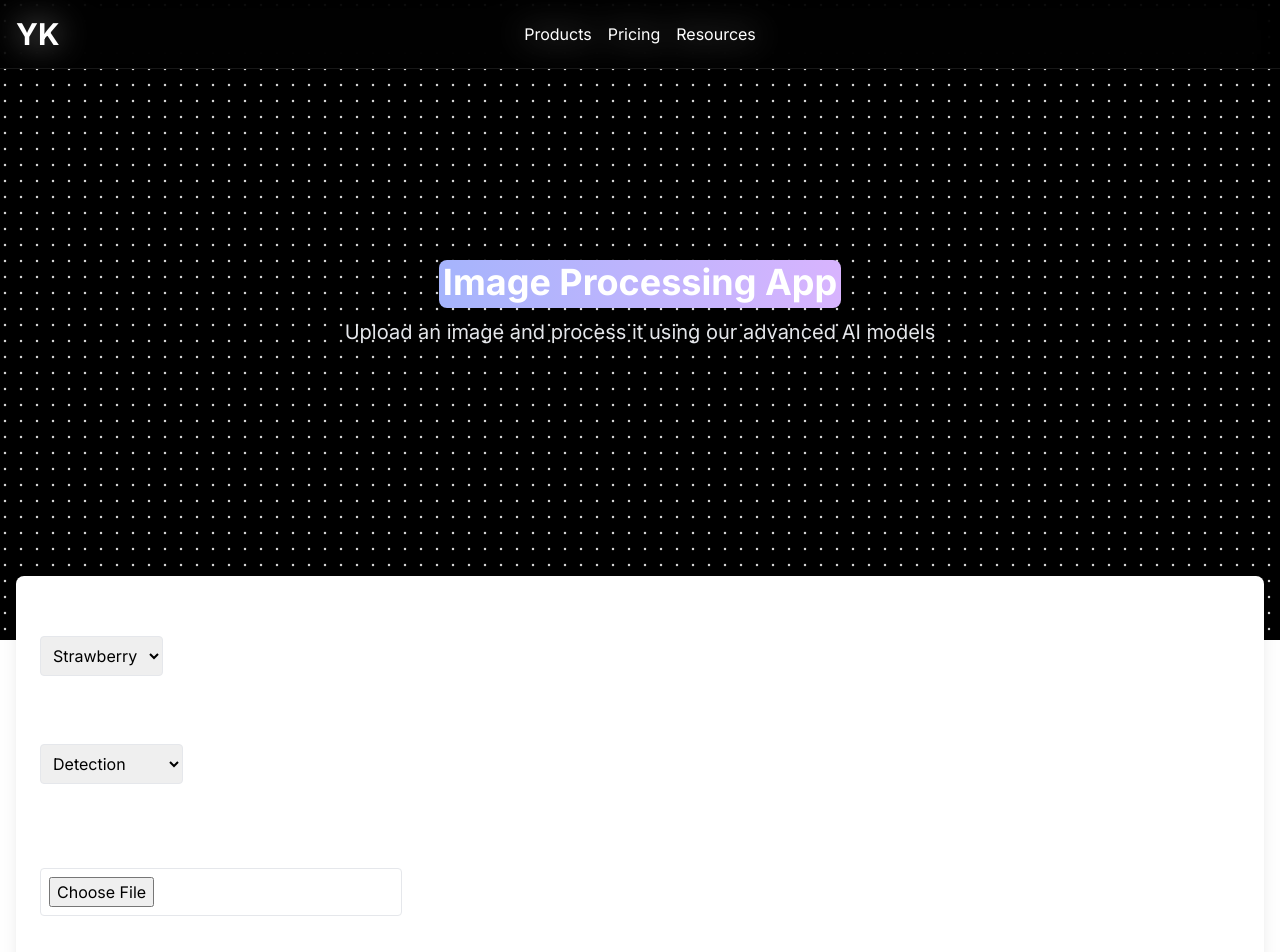
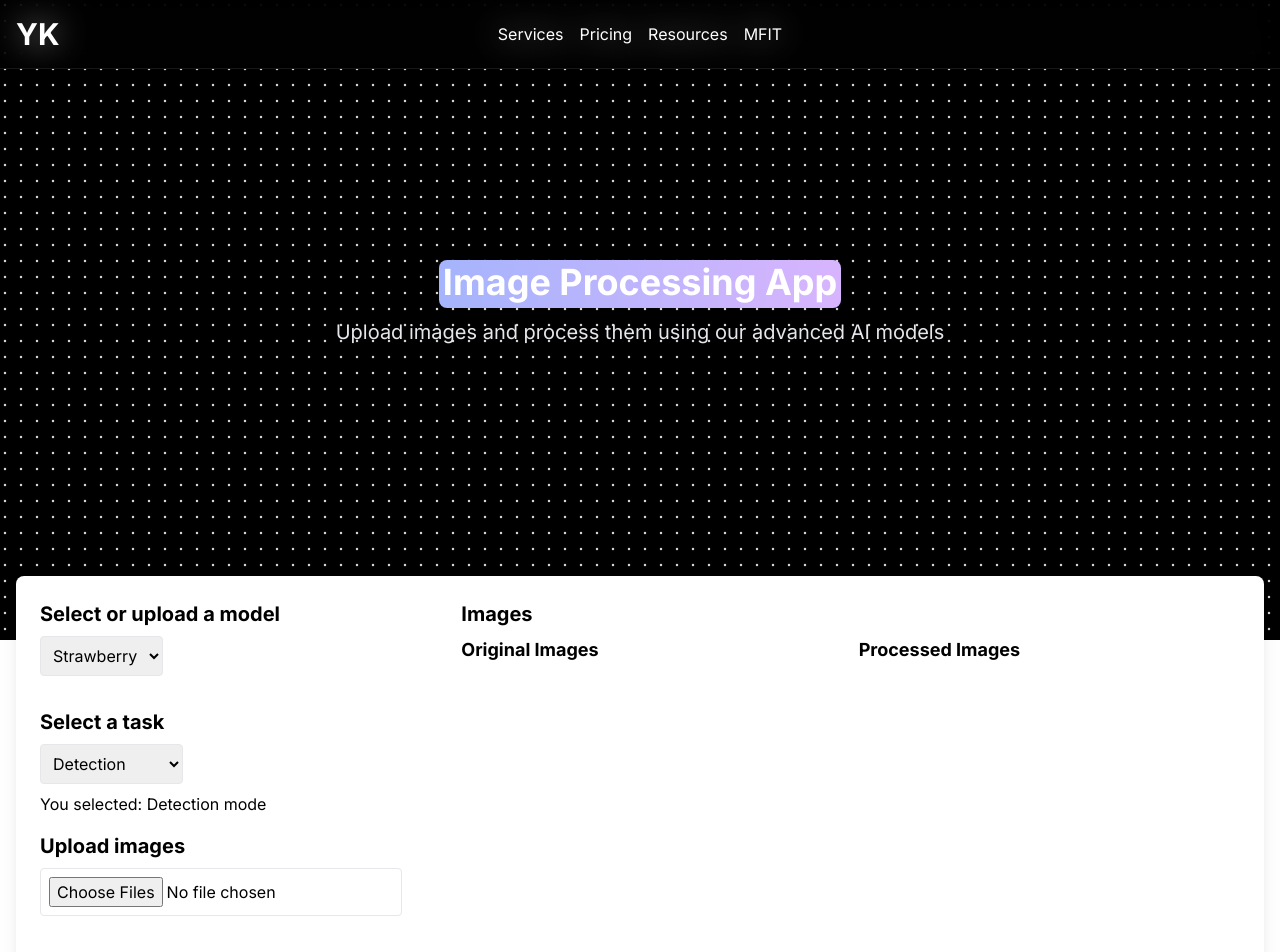
Before and after one commit to Yaandle/YKSolutions, a Next.js app: page /MFIT in a window 1280 px wide. Shown: the top 952 px of the page. Built offline with nearby package versions, Linux system fonts and the light colour scheme.

Commit message:
MFIT Multi-Image

```diff
--- a/src/app/(main)/(pages)/MFIT/page.tsx
+++ b/src/app/(main)/(pages)/MFIT/page.tsx
@@ -1,5 +1,3 @@
-// src/app/(main)/(pages)/MFIT/page.tsx
-
 "use client";
 
 import React, { useState } from 'react';
@@ -14,32 +12,34 @@ import { HeroHighlight, Highlight } from '@/components/ui/hero-highlight';
 const App = () => {
   const [selectedModel, setSelectedModel] = useState('Strawberry');
   const [selectedTask, setSelectedTask] = useState('Detection');
-  const [originalImage, setOriginalImage] = useState<string | null>(null);
-  const [processedImage, setProcessedImage] = useState<string | null>(null);
-  const [imageFile, setImageFile] = useState<File | null>(null);
+  const [originalImages, setOriginalImages] = useState<string[]>([]);
+  const [processedImages, setProcessedImages] = useState<string[]>([]);
+  const [imageFiles, setImageFiles] = useState<File[]>([]);
   const [processing, setProcessing] = useState<boolean>(false);
 
-  const handleImageUpload = (file: File) => {
-    const imageUrl = URL.createObjectURL(file);
-    setOriginalImage(imageUrl);
-    setImageFile(file);
-    setProcessedImage(null);
+  const handleImageUpload = (files: File[]) => {
+    const imageUrls = files.map(file => URL.createObjectURL(file));
+    setOriginalImages(imageUrls);
+    setImageFiles(files);
+    setProcessedImages([]);
   };
 
-  const handleProcessImage = async () => {
-    if (imageFile) {
+  const handleProcessImages = async () => {
+    if (imageFiles.length > 0) {
       try {
         setProcessing(true);
-        const processedImageUrl = await processImage(imageFile, selectedModel, selectedTask);
-        setProcessedImage(processedImageUrl);
-        console.log('Image processed successfully');
+        const processedImageUrls = await Promise.all(
+          imageFiles.map(file => processImage(file, selectedModel, selectedTask))
+        );
+        setProcessedImages(processedImageUrls);
+        console.log('Images processed successfully');
       } catch (error) {
-        console.error('Error processing image:', error);
+        console.error('Error processing images:', error);
       } finally {
         setProcessing(false);
       }
     } else {
-      console.error('No image file selected');
+      console.error('No image files selected');
     }
   };
 
@@ -52,7 +52,7 @@ const App = () => {
             <Highlight>Image Processing App</Highlight>
           </h1>
           <p className="text-xl text-gray-200 mb-8">
-            Upload an image and process it using our advanced AI models
+            Upload images and process them using our advanced AI models
           </p>
         </div>
       </HeroHighlight>
@@ -68,15 +68,15 @@ const App = () => {
               />
               <ImageUpload onImageUpload={handleImageUpload} />
               <Button
-                onClick={handleProcessImage}
-                disabled={processing || !imageFile}
-                className="w-full mt-4"
+                onClick={handleProcessImages}
+                disabled={processing || imageFiles.length === 0}
+                className="w-full text-black mt-4"
               >
-                {processing ? 'Processing...' : 'Process Image'}
+                {processing ? 'Processing...' : 'Process Images'}
               </Button>
             </div>
             <div className="w-full md:w-2/3 mt-8 md:mt-0">
-              <ImageDisplay originalImage={originalImage} processedImage={processedImage} />
+              <ImageDisplay originalImages={originalImages} processedImages={processedImages} />
             </div>
           </div>
         </div>
--- a/src/components/global/ImageDisplay.tsx
+++ b/src/components/global/ImageDisplay.tsx
@@ -1,27 +1,35 @@
 import React from 'react';
 
 interface ImageDisplayProps {
-  originalImage: string | null;
-  processedImage: string | null;
+  originalImages: string[];
+  processedImages: string[];
 }
 
-const ImageDisplay: React.FC<ImageDisplayProps> = ({ originalImage, processedImage }) => {
+const ImageDisplay: React.FC<ImageDisplayProps> = ({ originalImages, processedImages }) => {
   return (
     <div className="mb-4">
-      <h2 className="text-xl font-bold mb-2">Images</h2>
+      <h2 className="text-xl text-black font-bold mb-2">Images</h2>
       <div className="grid grid-cols-2 gap-4">
-        {originalImage && (
-          <div>
-            <h3 className="text-lg font-bold mb-2">Original Image</h3>
-            <img src={originalImage} alt="Original" className="border rounded" />
-          </div>
-        )}
-        {processedImage && (
-          <div>
-            <h3 className="text-lg font-bold mb-2">Processed Image</h3>
-            <img src={processedImage} alt="Processed" className="border rounded" />
-          </div>
-        )}
+        <div>
+          <h3 className="text-lg text-black font-bold mb-2">Original Images</h3>
+          {originalImages.length > 0 ? (
+            originalImages.map((image, index) => (
+              <img key={index} src={image} alt={`Original ${index}`} className="border rounded mb-2" />
+            ))
+          ) : (
+            <p>No original images uploaded</p>
+          )}
+        </div>
+        <div>
+          <h3 className="text-lg text-black font-bold mb-2">Processed Images</h3>
+          {processedImages.length > 0 ? (
+            processedImages.map((image, index) => (
+              <img key={index} src={image} alt={`Processed ${index}`} className="border rounded mb-2" />
+            ))
+          ) : (
+            <p>No processed images available</p>
+          )}
+        </div>
       </div>
     </div>
   );
--- a/src/components/global/ImageUploader.tsx
+++ b/src/components/global/ImageUploader.tsx
@@ -1,24 +1,40 @@
 import React, { useState } from 'react';
 
 interface ImageUploadProps {
-  onImageUpload: (file: File) => void;
+  onImageUpload: (files: File[]) => void;
 }
 
 const ImageUpload: React.FC<ImageUploadProps> = ({ onImageUpload }) => {
-  const [selectedFile, setSelectedFile] = useState<File | null>(null);
+  const [selectedFiles, setSelectedFiles] = useState<File[]>([]);
 
   const handleFileChange = (event: React.ChangeEvent<HTMLInputElement>) => {
     if (event.target.files && event.target.files.length > 0) {
-      setSelectedFile(event.target.files[0]);
-      onImageUpload(event.target.files[0]);
+      const filesArray = Array.from(event.target.files);
+      setSelectedFiles(filesArray);
+      onImageUpload(filesArray);
     }
   };
 
   return (
     <div className="mb-4">
-      <h2 className="text-xl font-bold mb-2">Upload an image</h2>
-      <input type="file" accept="image/*" onChange={handleFileChange} className="mb-2 p-2 border rounded" />
-      {selectedFile && <p>Selected file: {selectedFile.name}</p>}
+      <h2 className="text-xl text-black font-bold mb-2">Upload images</h2>
+      <input
+        type="file"
+        accept="image/*"
+        multiple
+        onChange={handleFileChange}
+        className="mb-2 p-2 text-black border rounded"
+      />
+      {selectedFiles.length > 0 && (
+        <div>
+          <h3>Selected files:</h3>
+          <ul>
+            {selectedFiles.map((file, index) => (
+              <li key={index}>{file.name}</li>
+            ))}
+          </ul>
+        </div>
+      )}
     </div>
   );
 };
--- a/src/components/global/ModelSelector.tsx
+++ b/src/components/global/ModelSelector.tsx
@@ -11,7 +11,7 @@ interface ModelSelectorProps {
 
     return (
       <div className="mb-4">
-        <h2 className="text-xl font-bold mb-2">Select or upload a model</h2>
+        <h2 className="text-xl text-black font-bold mb-2">Select or upload a model</h2>
         <select
           value={selectedModel}
           onChange={(e) => setSelectedModel(e.target.value)}
@@ -23,7 +23,7 @@ interface ModelSelectorProps {
         </select>
         <p>You selected: {selectedModel} Model</p>
 
-        <h2 className="text-xl font-bold mb-2">Select a task</h2>
+        <h2 className="text-xl text-black font-bold mb-2">Select a task</h2>
         <select
           value={selectedTask}
           onChange={(e) => setSelectedTask(e.target.value)}
@@ -33,7 +33,7 @@ interface ModelSelectorProps {
             <option key={task} value={task}>{task}</option>
           ))}
         </select>
-        <p>You selected: {selectedTask} mode</p>
+        <p className="text-black">You selected: {selectedTask} mode</p>
       </div>
     );
   }
--- a/src/components/global/navbar.tsx
+++ b/src/components/global/navbar.tsx
@@ -13,8 +13,8 @@ const Navbar = (props: Props) => {
       <nav className="absolute left-[50%] top-[50%] transform translate-x-[-50%] translate-y-[-50%] hidden md:block">
         <ul className="flex items-center gap-4 list-none">
           <li>
-            <Link href="#" legacyBehavior>
-              <a>Products</a>
+            <Link href="services" legacyBehavior>
+              <a>Services</a>
             </Link>
           </li>
           <li>
@@ -27,6 +27,11 @@ const Navbar = (props: Props) => {
               <a>Resources</a>
             </Link>
           </li>
+          <li>
+            <Link href="MFIT" legacyBehavior>
+              <a>MFIT</a>
+            </Link>
+          </li>
         </ul>
       </nav>
       <aside className="flex items-center gap-4">
```
